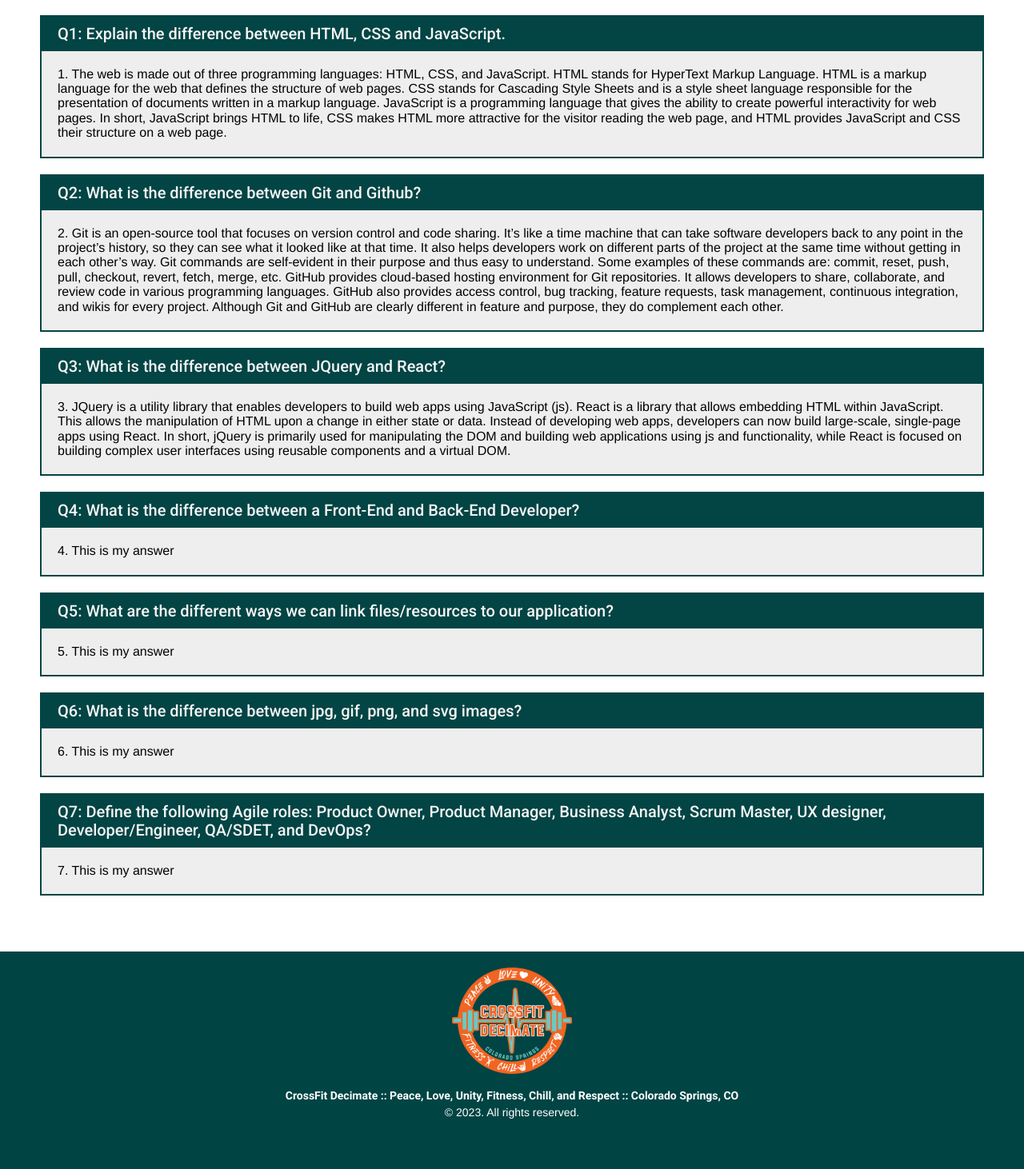
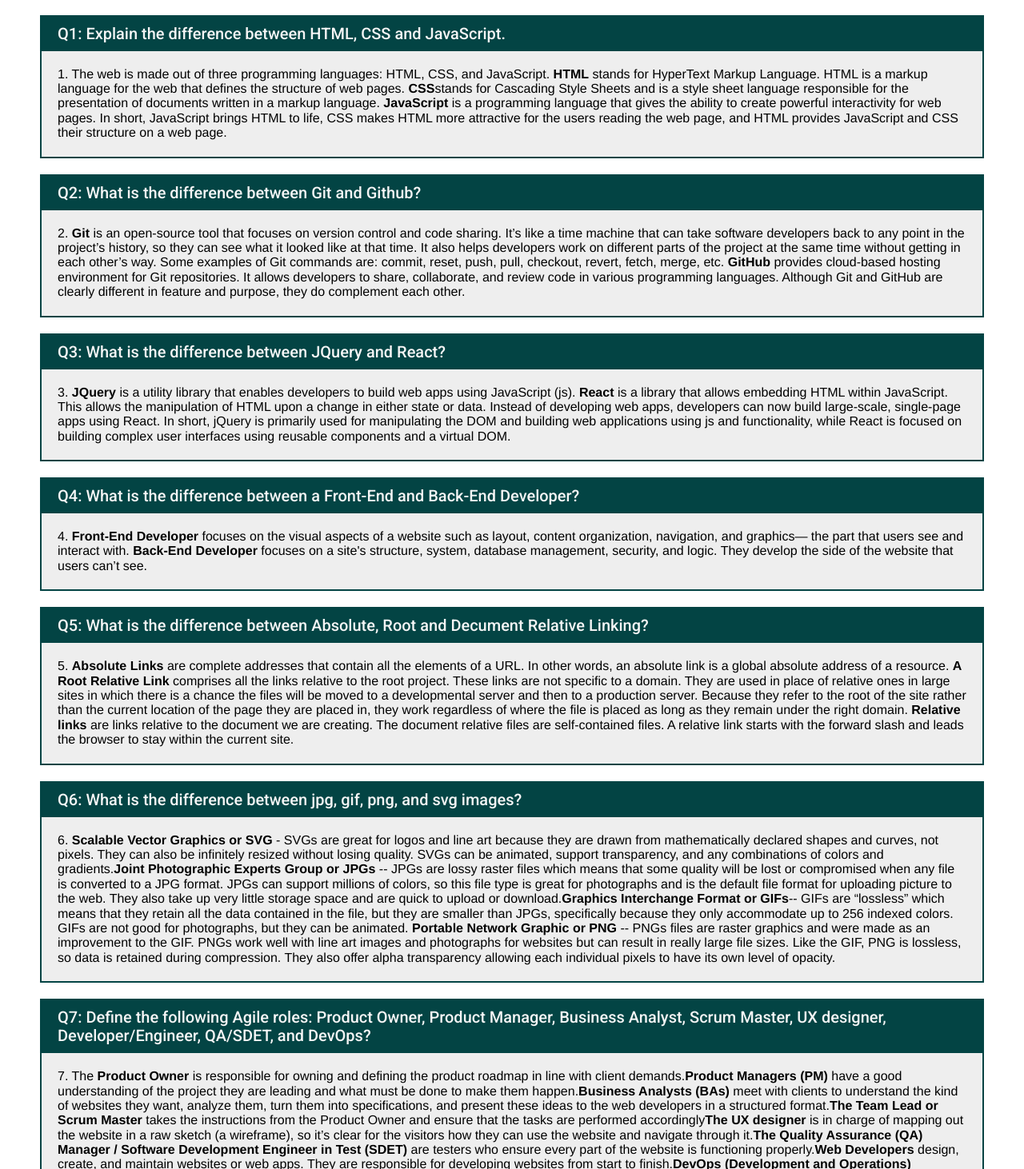
Before and after one commit to GO2023JulFIRST/UCLAX-WEB1-Olmos-Gabriela, a React (Vite) app: page /#/course-work in a window 1280 px wide. Shown: the part 508-1970 px from the top of the page at 80% size. Before the commit the page ends 1927 px from the top, so only its background shows below. Built offline with nearby package versions, Linux system fonts and the light colour scheme.

Commit message:
S08 Update  to Questions

```diff
--- a/src/Pages/CourseWork/Essays/Essays.jsx
+++ b/src/Pages/CourseWork/Essays/Essays.jsx
@@ -9,56 +9,123 @@ const Essays = () => {
             <h2>Essays</h2>
             <Essay question="Q1: Explain the difference between HTML, CSS and JavaScript.">
                 1. The web is made out of three programming languages: HTML,
-                CSS, and JavaScript. HTML stands for HyperText Markup Language.
-                HTML is a markup language for the web that defines the structure
-                of web pages. CSS stands for Cascading Style Sheets and is a
-                style sheet language responsible for the presentation of
-                documents written in a markup language. JavaScript is a
-                programming language that gives the ability to create powerful
-                interactivity for web pages. In short, JavaScript brings HTML to
-                life, CSS makes HTML more attractive for the visitor reading the
-                web page, and HTML provides JavaScript and CSS their structure
-                on a web page.
+                CSS, and JavaScript. <b>HTML</b> stands for HyperText Markup
+                Language. HTML is a markup language for the web that defines the
+                structure of web pages. <b>CSS</b>stands for Cascading Style
+                Sheets and is a style sheet language responsible for the
+                presentation of documents written in a markup language.{" "}
+                <b>JavaScript</b> is a programming language that gives the
+                ability to create powerful interactivity for web pages. In
+                short, JavaScript brings HTML to life, CSS makes HTML more
+                attractive for the users reading the web page, and HTML provides
+                JavaScript and CSS their structure on a web page.
             </Essay>
             <Essay question="Q2: What is the difference between Git and Github?">
-                2. Git is an open-source tool that focuses on version control
-                and code sharing. It’s like a time machine that can take
+                2. <b>Git</b> is an open-source tool that focuses on version
+                control and code sharing. It’s like a time machine that can take
                 software developers back to any point in the project’s history,
                 so they can see what it looked like at that time. It also helps
                 developers work on different parts of the project at the same
-                time without getting in each other’s way. Git commands are
-                self-evident in their purpose and thus easy to understand. Some
-                examples of these commands are: commit, reset, push, pull,
-                checkout, revert, fetch, merge, etc. GitHub provides cloud-based
-                hosting environment for Git repositories. It allows developers
-                to share, collaborate, and review code in various programming
-                languages. GitHub also provides access control, bug tracking,
-                feature requests, task management, continuous integration, and
-                wikis for every project. Although Git and GitHub are clearly
-                different in feature and purpose, they do complement each other.
+                time without getting in each other’s way. Some examples of Git
+                commands are: commit, reset, push, pull, checkout, revert,
+                fetch, merge, etc. <b>GitHub</b> provides cloud-based hosting
+                environment for Git repositories. It allows developers to share,
+                collaborate, and review code in various programming languages.
+                Although Git and GitHub are clearly different in feature and
+                purpose, they do complement each other.
             </Essay>
             <Essay question="Q3: What is the difference between JQuery and React?">
-                3. JQuery is a utility library that enables developers to build
-                web apps using JavaScript (js). React is a library that allows
-                embedding HTML within JavaScript. This allows the manipulation
-                of HTML upon a change in either state or data. Instead of
-                developing web apps, developers can now build large-scale,
-                single-page apps using React. In short, jQuery is primarily used
-                for manipulating the DOM and building web applications using js
-                and functionality, while React is focused on building complex
-                user interfaces using reusable components and a virtual DOM.
+                3. <b>JQuery</b> is a utility library that enables developers to
+                build web apps using JavaScript (js). <b>React</b> is a library
+                that allows embedding HTML within JavaScript. This allows the
+                manipulation of HTML upon a change in either state or data.
+                Instead of developing web apps, developers can now build
+                large-scale, single-page apps using React. In short, jQuery is
+                primarily used for manipulating the DOM and building web
+                applications using js and functionality, while React is focused
+                on building complex user interfaces using reusable components
+                and a virtual DOM.
             </Essay>
             <Essay question="Q4: What is the difference between a Front-End and Back-End Developer?">
-                4. This is my answer
+                4. <b>Front-End Developer</b> focuses on the visual aspects of a
+                website such as layout, content organization, navigation, and
+                graphics— the part that users see and interact with.{" "}
+                <b>Back-End Developer</b> focuses on a site's structure, system,
+                database management, security, and logic. They develop the side
+                of the website that users can’t see.
             </Essay>
-            <Essay question="Q5: What are the different ways we can link files/resources to our application?">
-                5. This is my answer
+            <Essay question="Q5: What is the difference between Absolute, Root and Decument Relative Linking?">
+                5. <b>Absolute Links</b> are complete addresses that contain all
+                the elements of a URL. In other words, an absolute link is a
+                global absolute address of a resource.{" "}
+                <b>A Root Relative Link</b> comprises all the links relative to
+                the root project. These links are not specific to a domain. They
+                are used in place of relative ones in large sites in which there
+                is a chance the files will be moved to a developmental server
+                and then to a production server. Because they refer to the root
+                of the site rather than the current location of the page they
+                are placed in, they work regardless of where the file is placed
+                as long as they remain under the right domain.{" "}
+                <b>Relative links</b> are links relative to the document we are
+                creating. The document relative files are self-contained files.
+                A relative link starts with the forward slash and leads the
+                browser to stay within the current site.
             </Essay>
             <Essay question="Q6: What is the difference between jpg, gif, png, and svg images?">
-                6. This is my answer
+                6. <b>Scalable Vector Graphics or SVG</b> - SVGs are great for
+                logos and line art because they are drawn from mathematically
+                declared shapes and curves, not pixels. They can also be
+                infinitely resized without losing quality. SVGs can be animated,
+                support transparency, and any combinations of colors and
+                gradients.
+                <b>Joint Photographic Experts Group or JPGs</b> -- JPGs are
+                lossy raster files which means that some quality will be lost or
+                compromised when any file is converted to a JPG format. JPGs can
+                support millions of colors, so this file type is great for
+                photographs and is the default file format for uploading picture
+                to the web. They also take up very little storage space and are
+                quick to upload or download.
+                <b>Graphics Interchange Format or GIFs</b>
+                -- GIFs are “lossless” which means that they retain all the data
+                contained in the file, but they are smaller than JPGs,
+                specifically because they only accommodate up to 256 indexed
+                colors. GIFs are not good for photographs, but they can be
+                animated. <b>Portable Network Graphic or PNG</b> -- PNGs files
+                are raster graphics and were made as an improvement to the GIF.
+                PNGs work well with line art images and photographs for websites
+                but can result in really large file sizes. Like the GIF, PNG is
+                lossless, so data is retained during compression. They also
+                offer alpha transparency allowing each individual pixels to have
+                its own level of opacity.
             </Essay>
             <Essay question="Q7: Define the following Agile roles: Product Owner, Product Manager, Business Analyst, Scrum Master, UX designer, Developer/Engineer, QA/SDET, and DevOps?">
-                7. This is my answer
+                7. The <b>Product Owner</b> is responsible for owning and
+                defining the product roadmap in line with client demands.
+                <b>Product Managers (PM)</b> have a good understanding of the
+                project they are leading and what must be done to make them
+                happen.
+                <b>Business Analysts (BAs)</b> meet with clients to understand
+                the kind of websites they want, analyze them, turn them into
+                specifications, and present these ideas to the web developers in
+                a structured format.
+                <b>The Team Lead or Scrum Master</b> takes the instructions from
+                the Product Owner and ensure that the tasks are performed
+                accordingly
+                <b>The UX designer</b> is in charge of mapping out the website
+                in a raw sketch (a wireframe), so it’s clear for the visitors
+                how they can use the website and navigate through it.
+                <b>
+                    The Quality Assurance (QA) Manager / Software Development
+                    Engineer in Test (SDET)
+                </b>{" "}
+                are testers who ensure every part of the website is functioning
+                properly.
+                <b>Web Developers</b> design, create, and maintain websites or
+                web apps. They are responsible for developing websites from
+                start to finish.
+                <b>DevOps (Development and Operations)</b> promotes a culture of
+                continuous integration, delivery, and improvement. They are the
+                architects of deployment.
             </Essay>
         </EssaysStyled>
     );
```
